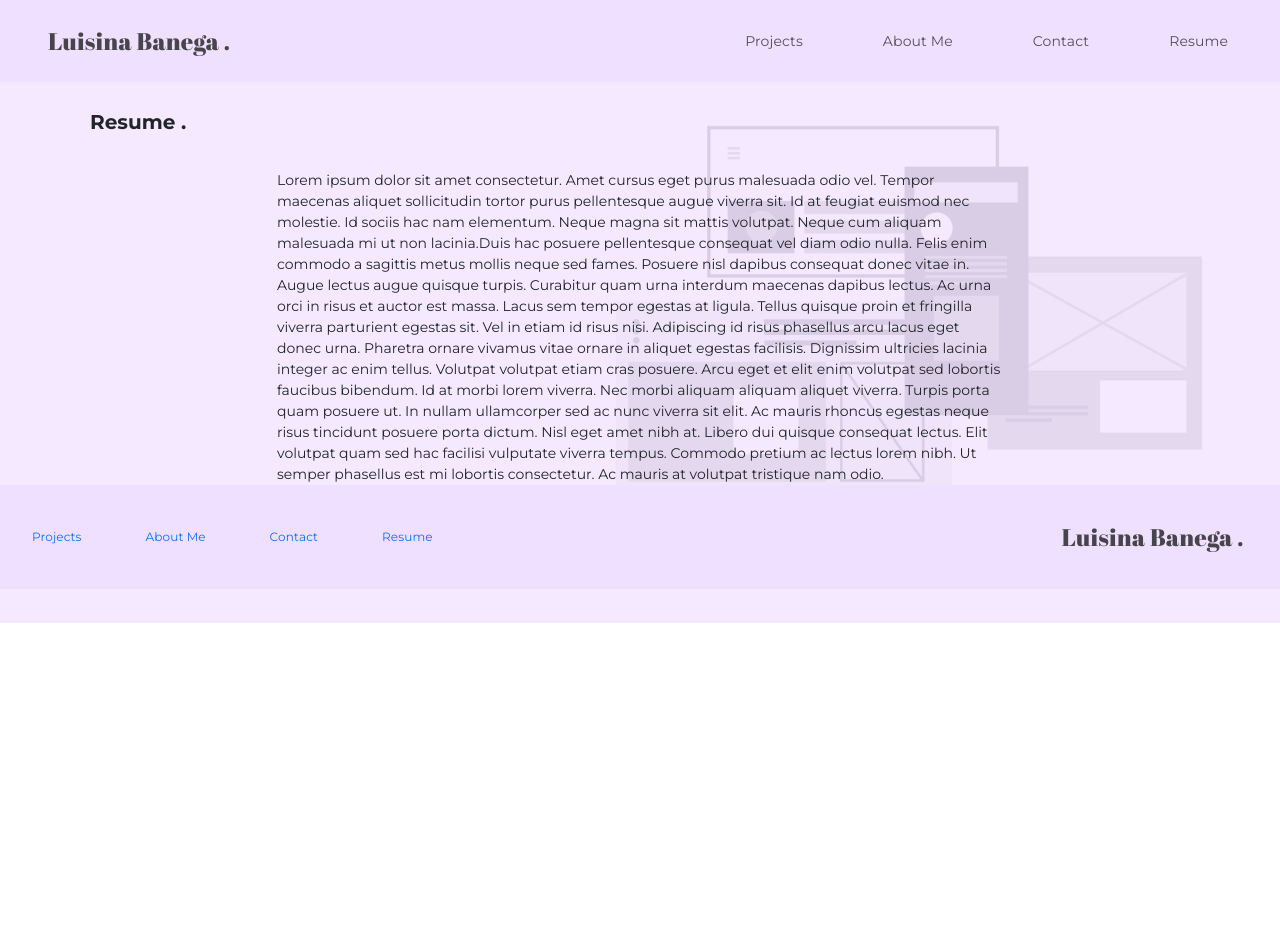
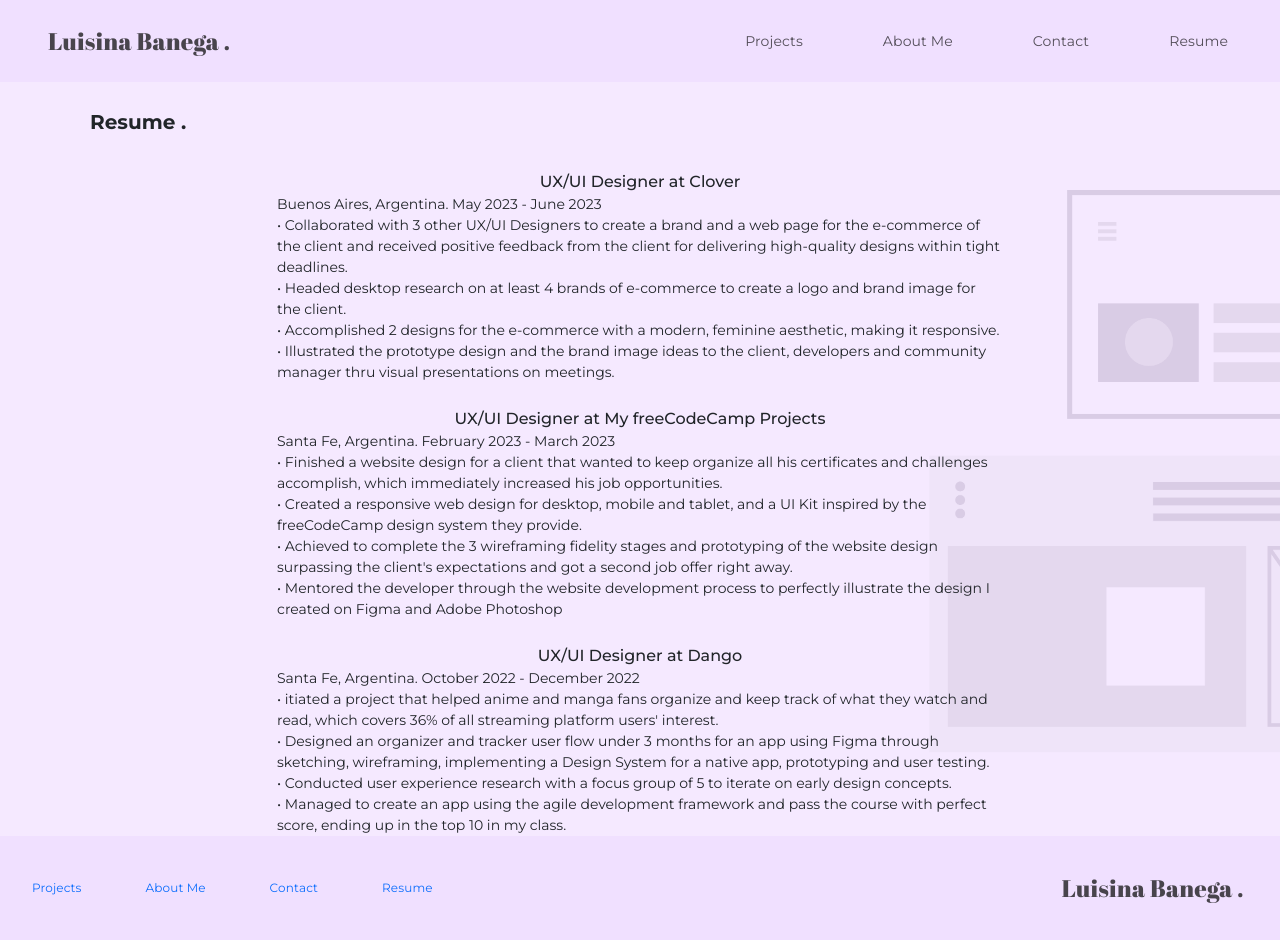
Before and after one commit to luisinabanega/PF-Banega, a website: page pages/resume/resume.html in a window 1280 px wide. Before the commit the page ends 800 px from the top, so only its background shows below. Drawn offline with nearby package versions, Linux system fonts and the light colour scheme.

Commit message:
agregué información

```diff
--- a/pages/resume/resume.html
+++ b/pages/resume/resume.html
@@ -39,8 +39,52 @@
     </header>
     <h2>Resume .</h2>
         <div class="body-con-footer">
+            <div class="experience-title">
+                UX/UI Designer at Clover
+            </div>
             <p class="resume-p">
-        Lorem ipsum dolor sit amet consectetur. Amet cursus eget purus malesuada odio vel. Tempor maecenas aliquet sollicitudin tortor purus pellentesque augue viverra sit. Id at feugiat euismod nec molestie. Id sociis hac nam elementum. Neque magna sit mattis volutpat. Neque cum aliquam malesuada mi ut non lacinia.Duis hac posuere pellentesque consequat vel diam odio nulla. Felis enim commodo a sagittis metus mollis neque sed fames. Posuere nisl dapibus consequat donec vitae in. Augue lectus augue quisque turpis. Curabitur quam urna interdum maecenas dapibus lectus. Ac urna orci in risus et auctor est massa. Lacus sem tempor egestas at ligula. Tellus quisque proin et fringilla viverra parturient egestas sit. Vel in etiam id risus nisi. Adipiscing id risus phasellus arcu lacus eget donec urna. Pharetra ornare vivamus vitae ornare in aliquet egestas facilisis. Dignissim ultricies lacinia integer ac enim tellus. Volutpat volutpat etiam cras posuere. Arcu eget et elit enim volutpat sed lobortis faucibus bibendum. Id at morbi lorem viverra. Nec morbi aliquam aliquam aliquet viverra. Turpis porta quam posuere ut. In nullam ullamcorper sed ac nunc viverra sit elit. Ac mauris rhoncus egestas neque risus tincidunt posuere porta dictum. Nisl eget amet nibh at. Libero dui quisque consequat lectus. Elit volutpat quam sed hac facilisi vulputate viverra tempus. Commodo pretium ac lectus lorem nibh. Ut semper phasellus est mi lobortis consectetur. Ac mauris at volutpat tristique nam odio.
+                Buenos Aires, Argentina. May 2023 - June 2023
+                    <br>
+                • Collaborated with 3 other UX/UI Designers to create a brand and a web page for the e-commerce of the client and received positive feedback from the client for delivering high-quality designs within tight deadlines.
+                    <br>
+                • Headed desktop research on at least 4 brands of e-commerce to create a logo and brand image for the client.
+                    <br>
+                • Accomplished 2 designs for the e-commerce with a modern, feminine aesthetic, making it responsive.
+                    <br>
+                • Illustrated the prototype design and the brand image ideas to the client, developers and community manager thru visual presentations on meetings.
+                    <br>
+            </p>
+            <br>
+            <div class="experience-title">
+                UX/UI Designer at My freeCodeCamp Projects
+            </div>
+            <p class="resume-p">
+            Santa Fe, Argentina. February 2023 - March 2023
+                <br>
+            • Finished a website design for a client that wanted to keep organize all his certificates and challenges accomplish, which immediately increased his job opportunities.
+                <br>
+            • Created a responsive web design for desktop, mobile and tablet, and a UI Kit inspired by the freeCodeCamp design system they provide.
+                <br>
+            • Achieved to complete the 3 wireframing fidelity stages and prototyping of the website design surpassing the client's expectations and got a second job offer right away.
+                <br>
+            • Mentored the developer through the website development process to perfectly illustrate the design I created on Figma and Adobe Photoshop
+                <br>
+            </p>
+            <br>
+            <div class="experience-title">
+            UX/UI Designer at Dango
+            </div>
+            <p class="resume-p">
+            Santa Fe, Argentina. October 2022 - December 2022
+                <br>
+            • itiated a project that helped anime and manga fans organize and keep track of what they watch and read, which covers 36% of all streaming platform users' interest.
+                <br>
+            • Designed an organizer and tracker user flow under 3 months for an app using Figma through sketching, wireframing, implementing a Design System for a native app, prototyping and user testing.
+                <br>
+            • Conducted user experience research with a focus group of 5 to iterate on early design concepts.
+                <br>
+            • Managed to create an app using the agile development framework and pass the course with perfect score, ending up in the top 10 in my class.
+                <br>
             </p>
             <footer>
                 <ul class="footer-nav">
--- a/scss/_estructure.scss
+++ b/scss/_estructure.scss
@@ -120,9 +120,26 @@ header img {
         letter-spacing: 0.14px;
     }
 }
+.resume-p {
+    display: flex;
+    justify-content: center;
+    align-items: center;
+    width: 726px;
+    height: 100%;
+    margin: 0 auto;
+}
+.experience-title {
+    font-family: $font-montserrat-medium;
+    font-size: 16px;
+    text-align: center;
+}
 p {
     font-family: $font-montserrat-regular;
     font-size: 14px;
+}
+.aboutme-foto {
+    width: 320px;
+    height: 320px;
 }
 .button-link {
     display: inline-block;
@@ -196,14 +213,6 @@ p {
 a {
     text-decoration: none;
 }
-.resume-p {
-    display: flex;
-    justify-content: center;
-    align-items: center;
-    width: 726px;
-    height: 100%;
-    margin: 0 auto;
-}
 footer {
     background-color: $primary-color;
     width: 100%;
```
Also changed, not shown: pages/about-me/about-me.html (+3 -2 lines), css/styles.css, images/aboutme-pic.png (deleted), images/foto.png (added), pages/contact/contact.html (indentation only), pages/projects/projects.html (indentation only), 1 other file. Lines whose indentation alone changed are shown as unchanged.
